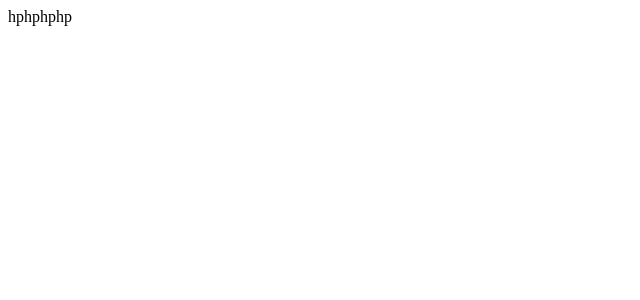
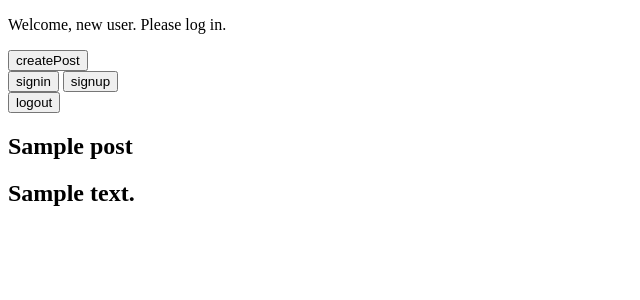
Before and after one commit to FRESH-TUNA/Auth_Django, a Django app: page / in a window 1280 px wide. Before the commit the part shown is almost empty. Shown: the top 300 px of the page, without its empty margins (0-640 px from the left). Run offline with Django 3.2, Linux system fonts and the light colour scheme; tables that the repository leaves empty hold one stand-in row (values such as "Sample post").

Commit message:
login logout 회원가입 구현

```diff
--- a/Auth_Django/urls.py
+++ b/Auth_Django/urls.py
@@ -22,4 +22,6 @@ urlpatterns = [
     path('', SimpleBoard.views.index, name="index"),
     path('signup', SimpleBoard.views.signup, name="signup"),
     path('signin', SimpleBoard.views.signin, name="signin"),
+    path('logout', SimpleBoard.views.logout, name="logout"),
+    path('createPost', SimpleBoard.views.createPost, name="createPost"),
 ]
--- a/SimpleBoard/forms.py
+++ b/SimpleBoard/forms.py
@@ -16,5 +16,5 @@ class PostForm(forms.ModelForm):
     title = forms.CharField()
     context = forms.CharField(max_length=20)
     class Meta:
-        model = User
+        model = Post
         fields = ('title', 'context')
--- /dev/null
+++ b/SimpleBoard/templates/createPost.html
@@ -0,0 +1,6 @@
+<h2>포스트쓰기</h2>
+<form method="post" action="">
+    {% csrf_token %}
+    {{form.as_p}}
+    <button type="submit">제출하기</button>
+</form>
--- a/SimpleBoard/templates/index.html
+++ b/SimpleBoard/templates/index.html
@@ -1,8 +1,31 @@
 <!DOCTYPE html>
     <head>
         <meta charset="utf-8">
+        <link ref="/static/style.css">
     </head>
     <body>
-        hphphphp
+        {% if user.is_authenticated %}
+            <p>Welcome, {{ user.username }}. Thanks for logging in.</p>
+        {% else %}
+            <p>Welcome, new user. Please log in.</p>
+        {% endif %}
+        <div>
+            <a href="{% url 'createPost' %}"><button type="button">createPost</button></a>
+        </div>
+        <div>
+            <a href="{% url 'signin' %}"><button type="button">signin</button></a>
+            <a href="{% url 'signup' %}"><button type="button">signup</button></a>
+            <form method="POST" action="{% url 'logout' %}">
+                {% csrf_token %}
+                <button type="submit">logout</button>
+            </form>
+        </div>
+
+        {% for post in posts %}
+        <div>
+            <h2>{{post.title}}</h2>
+            <h2>{{post.context}}</h2>
+        </div>
+        {% endfor %}
     </body>
 </html>
--- a/SimpleBoard/views.py
+++ b/SimpleBoard/views.py
@@ -1,11 +1,14 @@
 from django.shortcuts import render, redirect
 from django.contrib.auth.models import User
+from .models import *
 from .forms import *
-from django.contrib.auth import login, authenticate
+from django.contrib.auth import login, logout, authenticate
+from django.contrib import auth
 from django.http import HttpResponse
 
 def index(request):
-    return render(request, 'index.html')
+    posts = Post.objects.all()
+    return render(request, 'index.html', {'posts': posts})
 
 def signup(request):
     if request.method == "GET":
@@ -26,12 +29,37 @@ def signin(request):
         return render(request, 'signin.html', {'form':form})
     else:
         form = LoginForm(request.POST)
-
         username = request.POST['username']
         password = request.POST['password']
         user = authenticate(request, username = username, password = password)
         if user is not None:
             login(request, user)
-            return redirect('signin')
+            return redirect('index')
         else:
             return HttpResponse('로그인 실패. 다시 시도 해보세요.')
+
+def signup(request):
+    if request.method == "GET":
+        form = UserForm()
+        return render(request, 'signup.html', {'form':form})
+    else :
+        form = UserForm(request.POST)
+
+        if form.is_valid():
+            new_user = User.objects.create_user(**form.cleaned_data)
+            login(request, new_user)
+            return redirect('index')
+
+def logout(request):
+    if request.method == 'POST':
+        auth.logout(request)
+        return redirect('index')
+
+def createPost(request):
+    if request.method == 'GET':
+        form = PostForm()
+        return render(request, 'createPost.html', {'form':form})
+    else:
+        form = PostForm(request.POST)
+        form.save()
+        return redirect('index')
```
